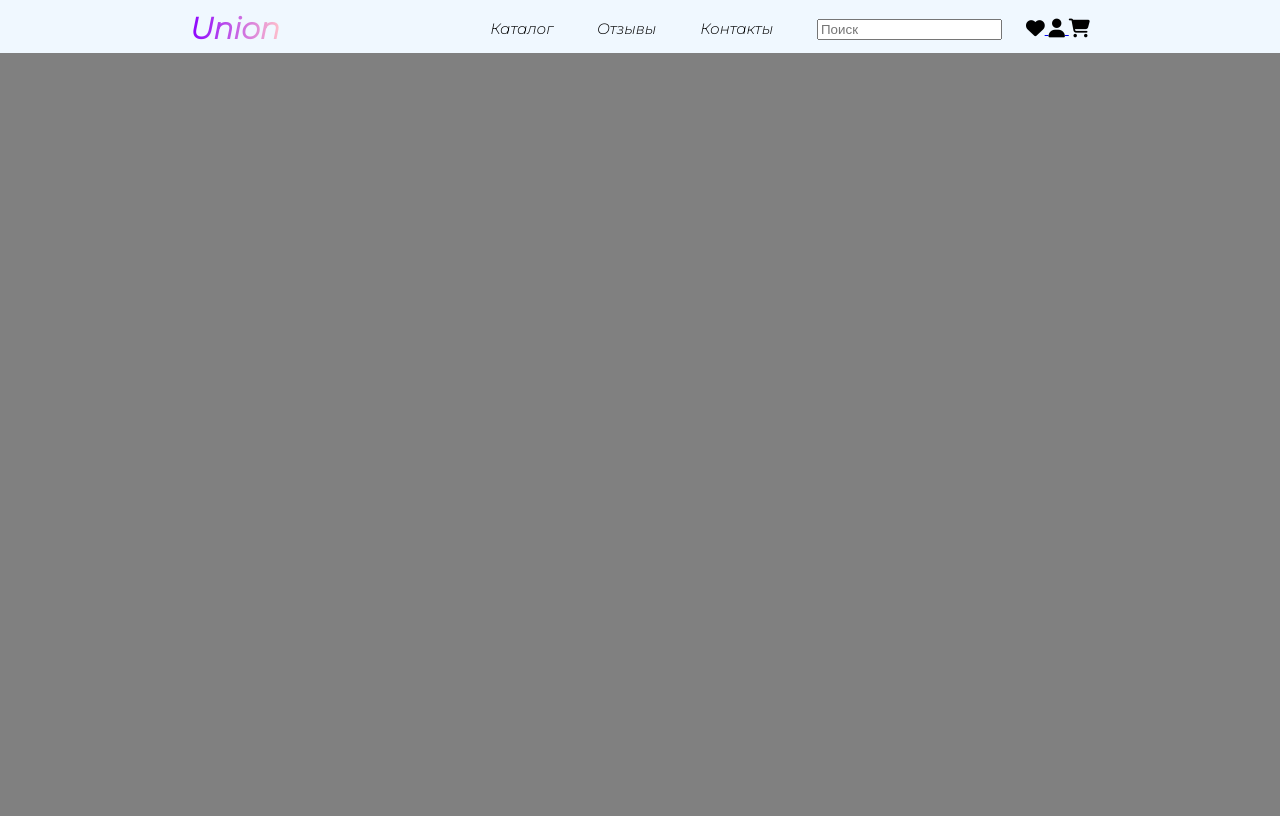
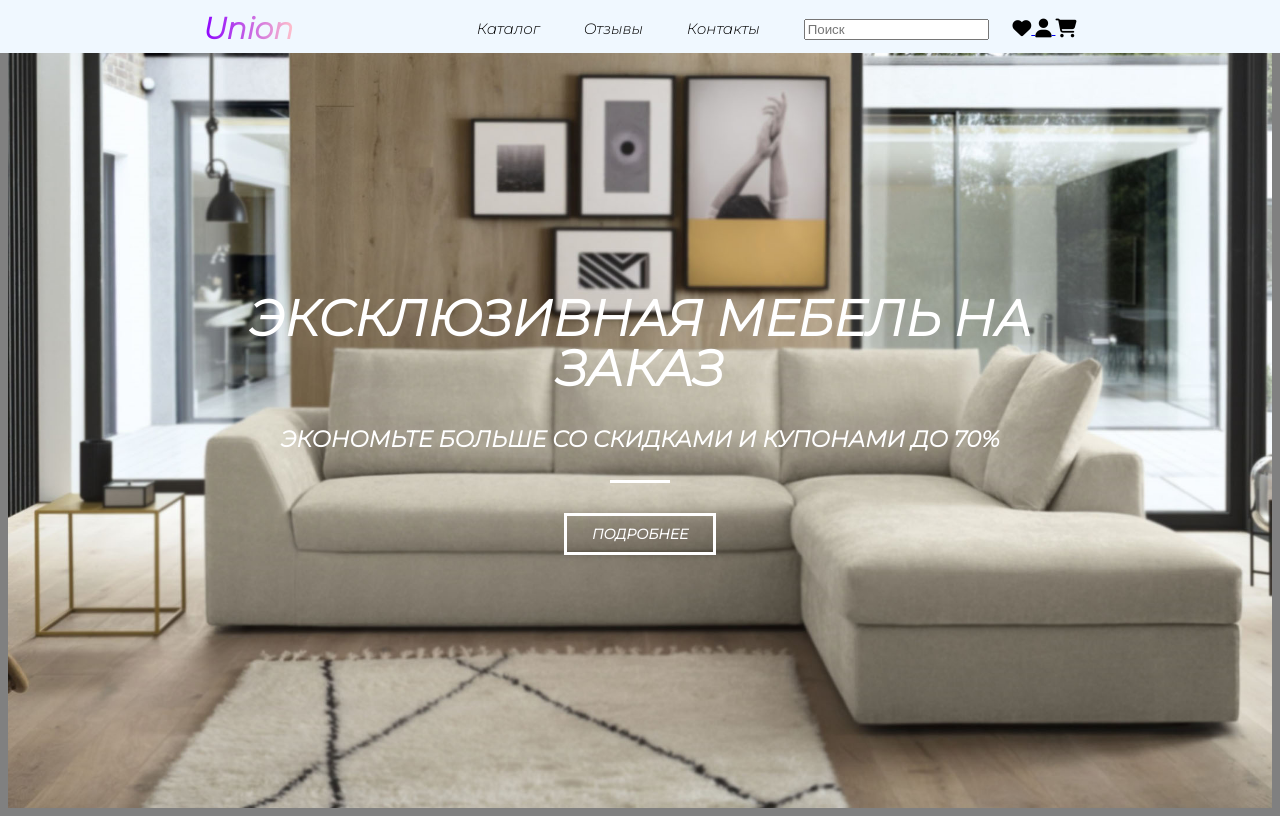
Before and after one commit to Luffy-Strike/Union-project, a website: page index.html in a window 1280 px wide. Drawn offline with Linux system fonts and the light colour scheme.

Commit message:
Added Block №1

```diff
--- a/assets/css/style.css
+++ b/assets/css/style.css
@@ -3,6 +3,12 @@ body {
     background-color: #808080;
     font-size: 15px;
     line-height: 1.6;
+}
+
+.container {
+    width: 100%;
+    max-width: 1200px;
+    margin: 0 auto;
 }
 
 /* Header */
@@ -38,6 +44,7 @@ header {
     margin: 5px 20px;
    color: black;
    text-decoration: none;
+   transition: color .2 linear;
 }
 /* Icons */
 .social{
@@ -48,3 +55,71 @@ header {
     display: inline-block;
     text-decoration: none;
 }
+
+/* Intro */
+.intro {
+    display: flex;
+    flex-direction: column;
+    justify-content:center;
+    width: 100%;
+    height: 100vh;
+    background: url(../images/intero.jpg) center
+    no-repeat;
+    background-size: cover;
+}
+
+.intro__inner {
+    width: 100%;
+    max-width: 880px;
+    margin: 0 auto;
+    color: #fff;
+    text-align: center;
+}
+
+.intro__title {
+    font-size: 50px;
+    font-weight: 700;
+    color: #fff;
+    text-transform: uppercase;
+    line-height: 1;
+}
+
+.intro__subtitle:after {
+    content: "";
+    display: block;
+    width: 60px;
+    height: 3px;
+    background-color: #fff;
+    margin: 30px auto;
+}
+
+.intro__subtitle {
+    font-weight: 700;
+    color: #fff;
+    text-transform: uppercase;
+    line-height: 1;
+}
+
+/* button */
+
+.btn {
+    display: inline-block;
+    vertical-align: top;
+    padding: 7px 25px;
+
+    border: 3px solid #fff;
+
+    font-size: 14px;
+    font-weight: 700;
+    color: #fff;
+    text-transform: uppercase;
+    text-decoration: none;
+
+    transition: background .2s linear,
+    color .2s linear;
+}
+
+.btn:hover {
+    background-color: #fff;
+    color: #333;
+}
--- a/index.html
+++ b/index.html
@@ -38,5 +38,16 @@
         </div>
       </header>
 
+
+      <div class="intro">
+        <div class="container">
+          <div class="intro__inner">
+          <h1 class="intro__title">Эксклюзивная мебель на заказ</h1>
+          <h2 class="intro__subtitle">Экономьте больше со скидками и купонами до 70%</h2>
+
+          <a class="btn" href="#"">Подробнее</a>
+          </div>
+        </div>
+      </div>
     </body>
 </html>
```
Also changed, not shown: assets/images/intero.jpg (added), assets/images/intro3.jpg (added), 3 other files.
